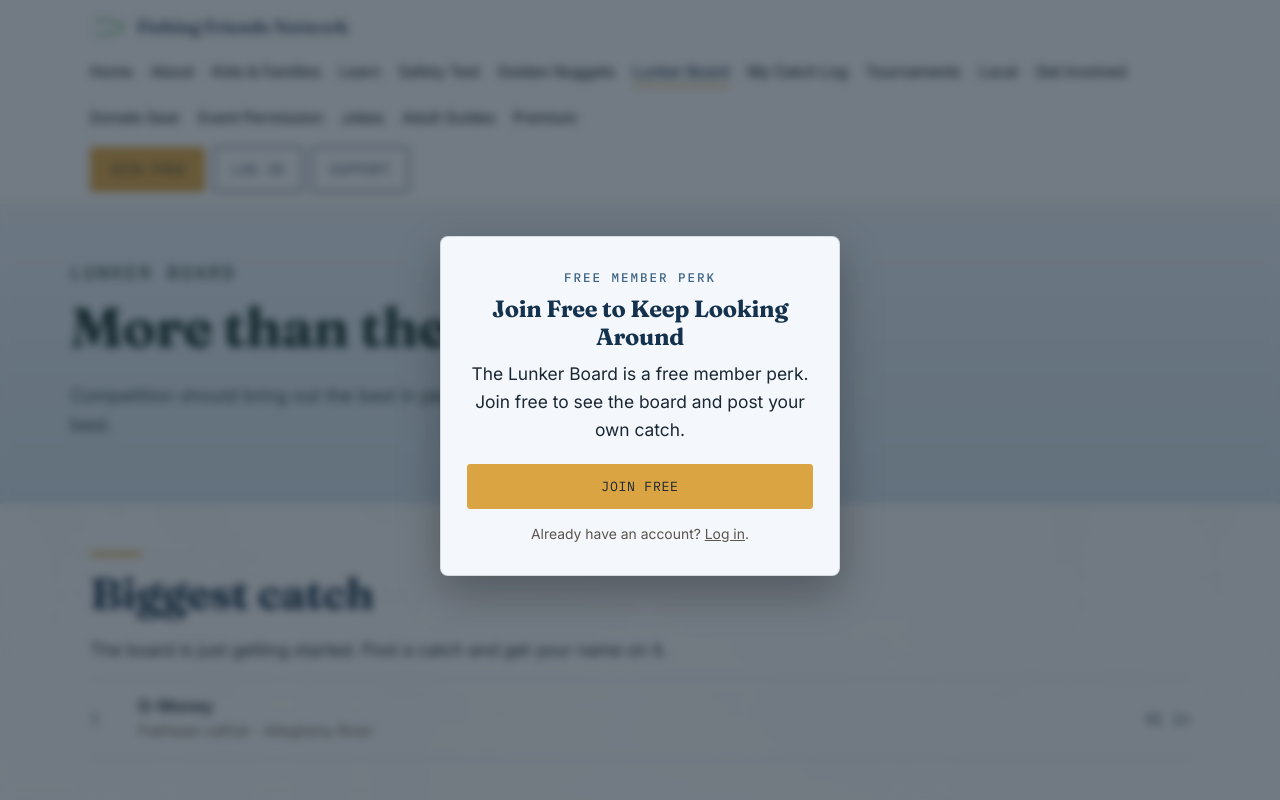
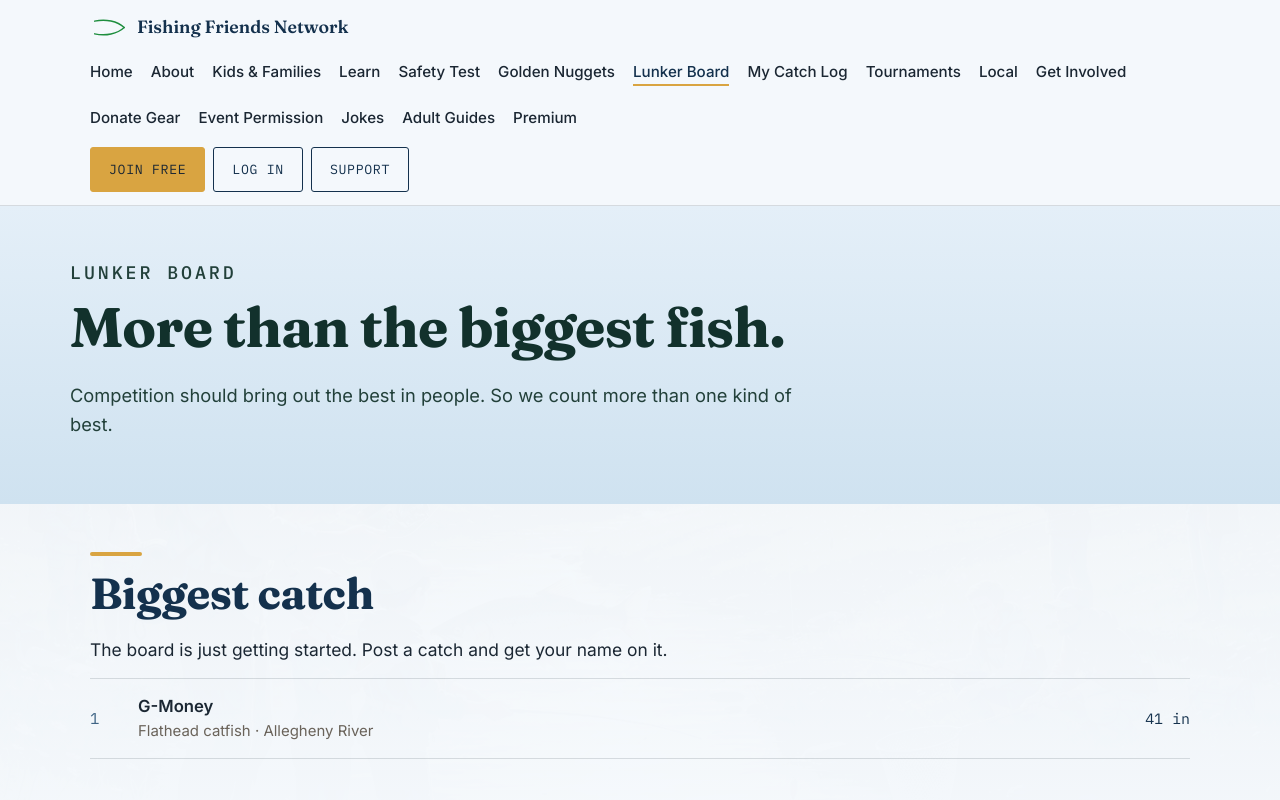
Before and after one commit to mrdonerighthomeservices-rgb/ffn-site, a website: page lunker-board.html in a window 1280 px wide. Shown: the top 800 px of the page. Drawn offline with Linux system fonts and the light colour scheme; no server answers.

Commit message:
Add files via upload

```diff
--- a/lunker-board.html
+++ b/lunker-board.html
@@ -72,6 +72,7 @@
   <h2>How we compete</h2>
   <p>Live bait and artificial bait run as separate classes, for kids and adults alike. Snagging a fish on purpose is not fishing. Safety first, ethics second, fishing third. Some days the fish do not bite, and that is part of it.</p>
   <p>Posting is optional outside of tournaments. Nobody has to put their catch on the board to belong here.</p>
+  <p style="margin-bottom:0;">Look all you want. When you are ready to put a fish up here, <a href="join.html">join free</a> and it is yours.</p>
 </section>
 <footer>
   <div class="footer-wrap">
@@ -80,7 +81,5 @@
     <span><a href="join.html">Join Free</a> &middot; <a href="get-involved.html">Volunteer</a> &middot; <a href="support.html">Support</a> &middot; <a href="privacy.html">Privacy</a> &middot; <a href="terms.html">Terms</a></span>
   </div>
 </footer>
-<script>window.FFN_GATE_MSG = "The Lunker Board is a free member perk. Join free to see the board and post your own catch.";</script>
-<script src="ffn-gate.js" defer></script>
 </body>
 </html>
```
